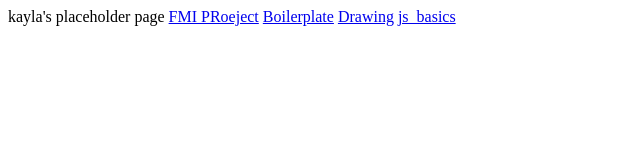
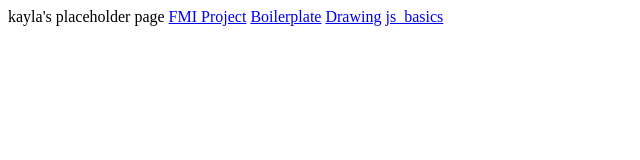
Before and after one commit to kmcgee3/midterm, a plain HTML site: page index.html in a window 1280 px wide. Shown: the full height of the page, 0-640 px from the left. Drawn offline with Linux system fonts and the light colour scheme.

Commit message:
Update index.html

```diff
--- a/index.html
+++ b/index.html
@@ -1,7 +1,7 @@
 kayla's placeholder page
 
 
-<a target="_blank" href="Find-My-Iphone/FMI.html">FMI PRoeject</a>
+<a target="_blank" href="Find-My-iPhone/FMI.html">FMI Project</a>
 <a target="_blank" href="FirstHtmlProject/Pages/FirstHtmlProject.html">Boilerplate</a>
 <a target="_blank" href="fridge/index.html">Drawing</a>
 <a target="_blank" href="js_basics/js_basics.html">js_basics</a>
```
